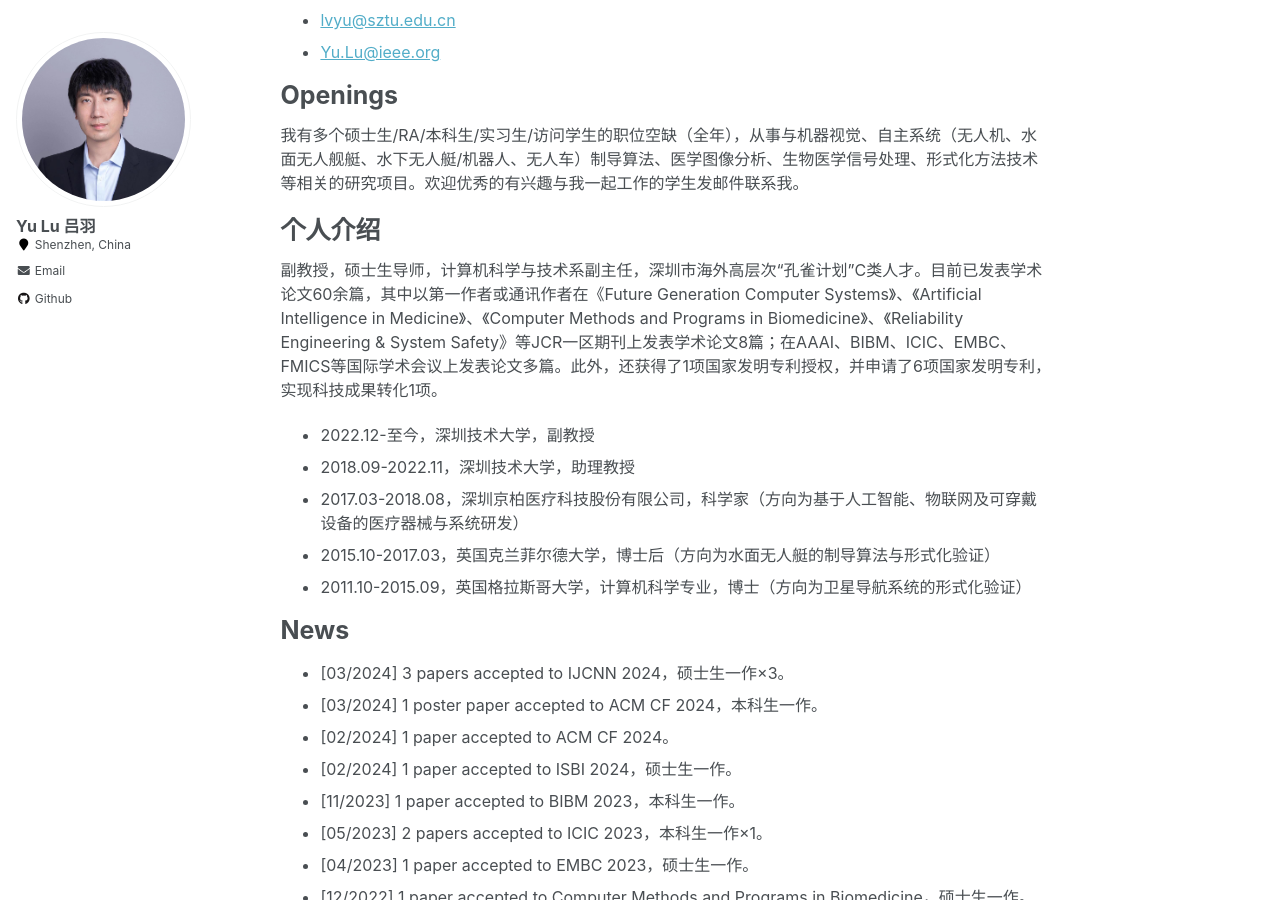
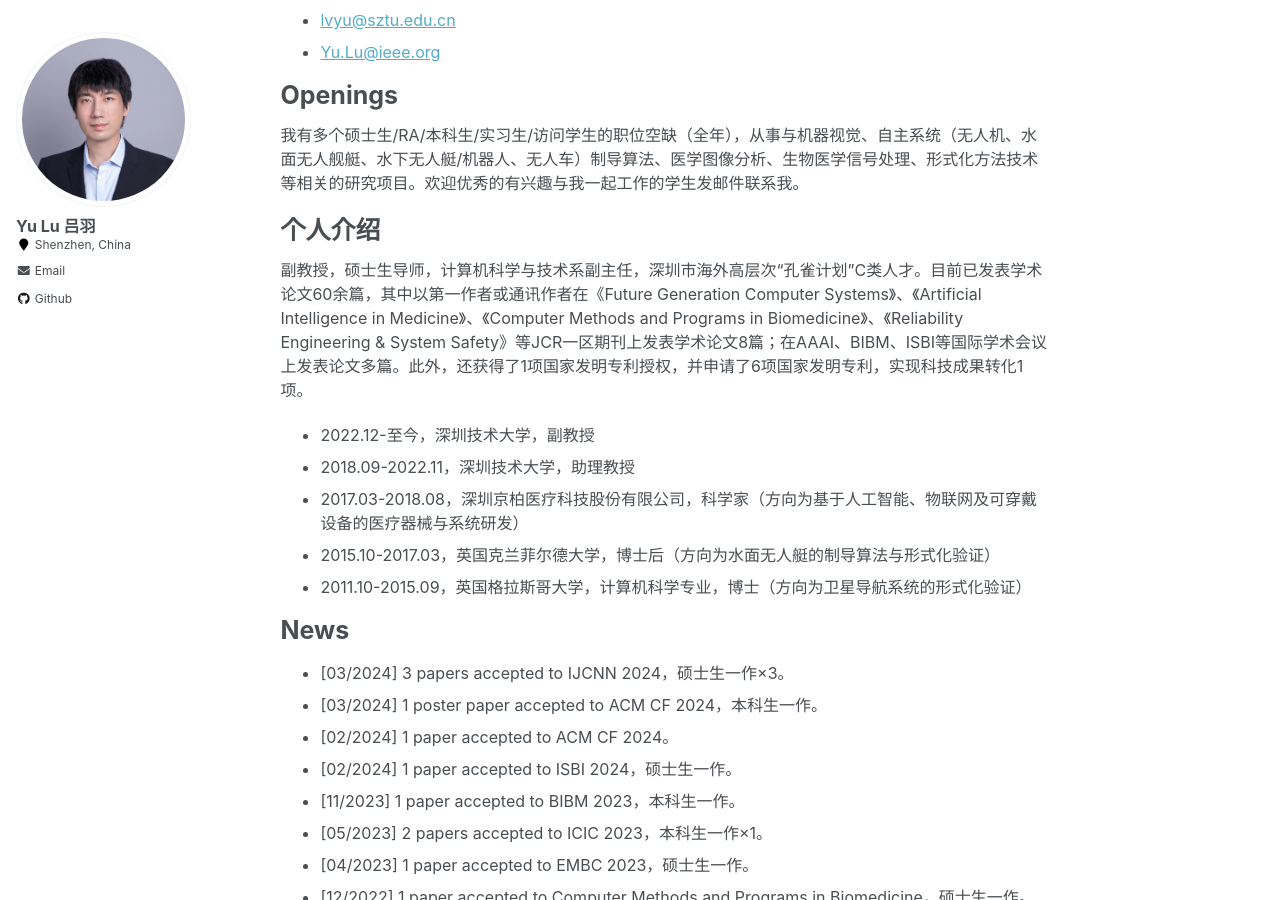
Before and after one commit to YukariUmezawa/lvyu.github.io, a Jekyll site: the page built from _pages/about.md, in a window 1280 px wide and 900 px high, scrolled down 321 px. Built offline with Jekyll 4.4.1, drawn with Linux system fonts in a browser that asks for light colours; some of the changed text lies outside the part shown.

Commit message:
Update about.md

```diff
--- a/_pages/about.md
+++ b/_pages/about.md
@@ -28,7 +28,7 @@ Openings
 
 个人介绍
 ======
-副教授，硕士生导师，计算机科学与技术系副主任，深圳市海外高层次“孔雀计划”C类人才。目前已发表学术论文60余篇，其中以第一作者或通讯作者在《Future Generation Computer Systems》、《Artificial Intelligence in Medicine》、《Computer Methods and Programs in Biomedicine》、《Reliability Engineering & System Safety》等JCR一区期刊上发表学术论文8篇；在AAAI、BIBM、ICIC、EMBC、FMICS等国际学术会议上发表论文多篇。此外，还获得了1项国家发明专利授权，并申请了6项国家发明专利，实现科技成果转化1项。
+副教授，硕士生导师，计算机科学与技术系副主任，深圳市海外高层次“孔雀计划”C类人才。目前已发表学术论文60余篇，其中以第一作者或通讯作者在《Future Generation Computer Systems》、《Artificial Intelligence in Medicine》、《Computer Methods and Programs in Biomedicine》、《Reliability Engineering & System Safety》等JCR一区期刊上发表学术论文8篇；在AAAI、BIBM、ISBI等国际学术会议上发表论文多篇。此外，还获得了1项国家发明专利授权，并申请了6项国家发明专利，实现科技成果转化1项。
 
 - 2022.12-至今，深圳技术大学，副教授
 - 2018.09-2022.11，深圳技术大学，助理教授
```
Also changed, not shown: other parts of _pages/about.md (+1 -1 lines).
